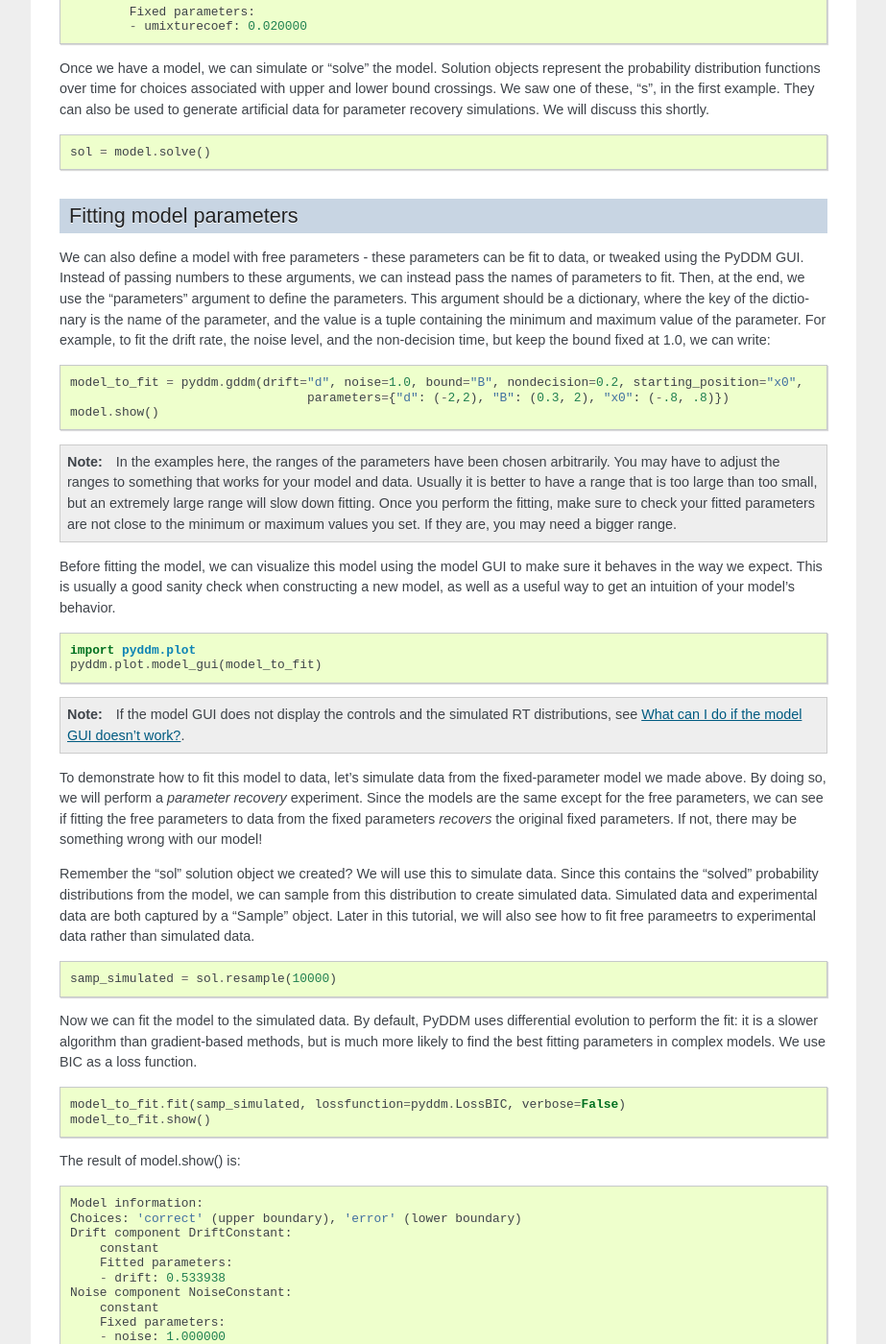
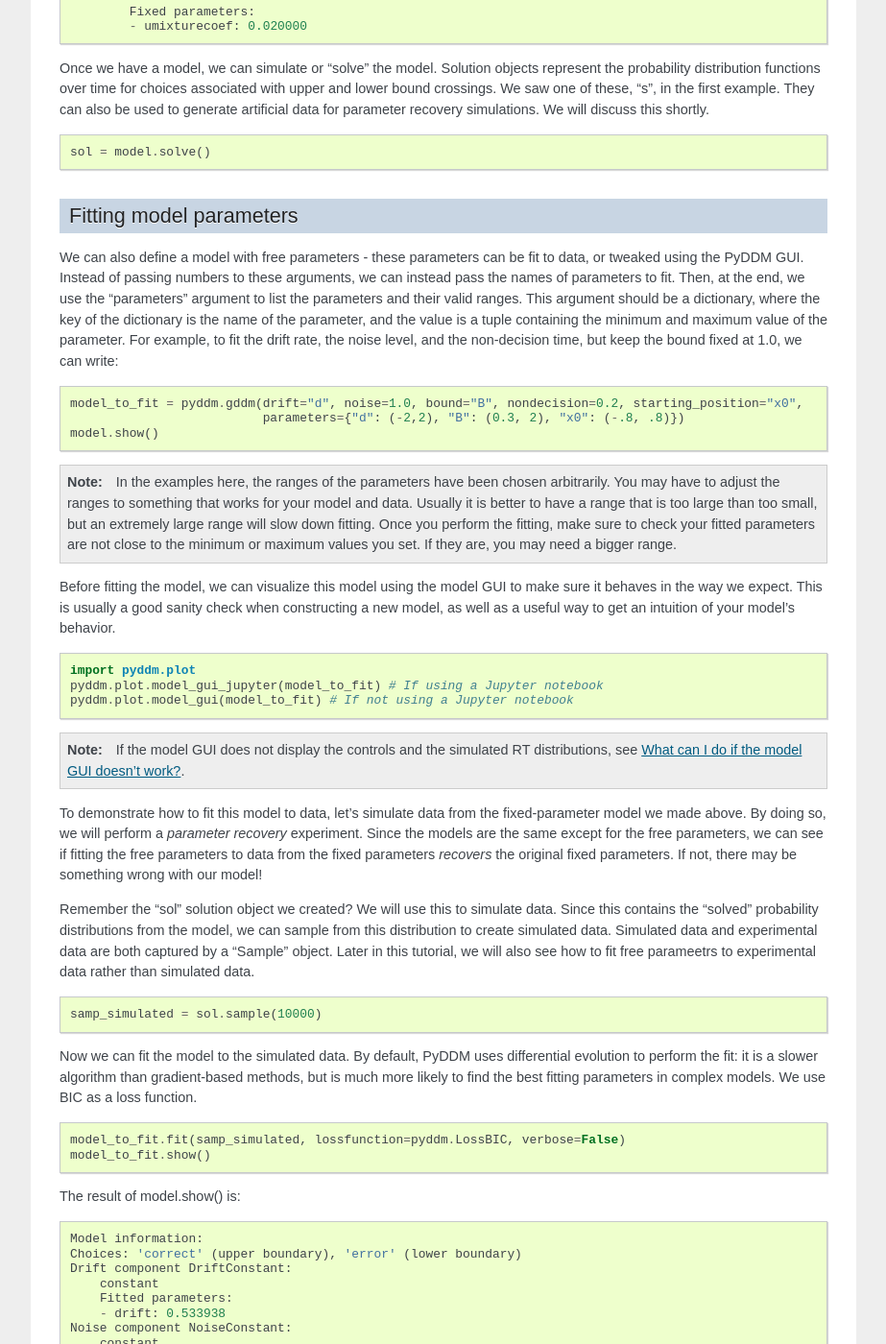
Before and after one commit to mwshinn/PyDDM, a Sphinx documentation site: the page built from doc/quickstart.rst, in a window 1280 px wide and 1400 px high, scrolled down 2190 px. Shown: the whole window at 96% size, without its empty margins (198-1121 px from the left). Built offline with Sphinx 7.4.7, drawn with Linux system fonts in a browser that asks for light colours; formulas are drawn with MathJax 3; some of the changed text lies outside the part shown.

Commit message:
Rename 'resample' to 'sample'

```diff
--- a/doc/downloads/gddms.py
+++ b/doc/downloads/gddms.py
@@ -9,9 +9,9 @@
 # End condition model
 
 # Start solve multiple conditions
-samp_coh3 = m.solve(conditions={"coh": .3}).resample(1000) # 1000 trials with coh=.3
-samp_coh6 = m.solve(conditions={"coh": .6}).resample(500) # 500 trials with coh=.6
-samp_coh0 = m.solve(conditions={"coh": 0}).resample(100) # 100 trials with coh=.6
+samp_coh3 = m.solve(conditions={"coh": .3}).sample(1000) # 1000 trials with coh=.3
+samp_coh6 = m.solve(conditions={"coh": .6}).sample(500) # 500 trials with coh=.6
+samp_coh0 = m.solve(conditions={"coh": 0}).sample(100) # 100 trials with coh=.6
 sample = samp_coh3 + samp_coh6 + samp_coh0 # This preserves information about the conditions
 # End solve multiple conditions
 
--- a/doc/downloads/oosimple.py
+++ b/doc/downloads/oosimple.py
@@ -19,7 +19,7 @@ sol = model.solve()
 
 # Now, sample from the model solution to create a new generated
 # sample.
-samp = sol.resample(1000)
+samp = sol.sample(1000)
 
 # Fit a model identical to the one described above on the newly
 # generated data so show that parameters can be recovered.
--- a/doc/downloads/rlddm.py
+++ b/doc/downloads/rlddm.py
@@ -25,7 +25,7 @@ def sim_rlddm(n_trials, n_sessions, reward_probabilities, alpha):
         for t in range(0, n_trials):
             # compute choice probabilities using softmax formula
             sol = m_sim.solve(conditions={"deltaq": qvals[1]-qvals[0]})
-            res = sol.resample(5).to_pandas_dataframe(drop_undecided=True) # We only use the first non-undecided trial
+            res = sol.sample(5).to_pandas_dataframe(drop_undecided=True) # We only use the first non-undecided trial
             r = np.random.randint(0, 5)
             choice.append(res['choice'][r]) # 1 for right and 0 for left
             rt.append(float(res['RT'][r]))
--- a/doc/downloads/simple.py
+++ b/doc/downloads/simple.py
@@ -25,13 +25,13 @@ sol = model.solve()
 
 # Start ModelFittableDef
 model_to_fit = pyddm.gddm(drift="d", noise=1.0, bound="B", nondecision=0.2, starting_position="x0",
-                                parameters={"d": (-2,2), "B": (0.3, 2), "x0": (-.8, .8)})
+                          parameters={"d": (-2,2), "B": (0.3, 2), "x0": (-.8, .8)})
 model.show()
 # End ModelFittableDef
 
 # Start ModelFittableAltDef
 model_to_fit = pyddm.gddm(drift=lambda d : d, noise=1.0, bound=lambda B : B, nondecision=0.2, starting_position=lambda x0 : x0,
-                                parameters={"d": (-2,2), "B": (0.3, 2), "x0": (-.8, .8)})
+                          parameters={"d": (-2,2), "B": (0.3, 2), "x0": (-.8, .8)})
 # End ModelFittableAltDef
 
 # Start ModelFittableAlt2Def
@@ -41,16 +41,17 @@ def another_func(B):
     return B
 third_function = lambda x0: x0
 model_to_fit = pyddm.gddm(drift=drift_function, noise=1.0, bound=another_func, nondecision=0.2, starting_position=third_function,
-                                parameters={"d": (-2,2), "B": (0.3, 2), "x0": (-.8, .8)})
+                          parameters={"d": (-2,2), "B": (0.3, 2), "x0": (-.8, .8)})
 # End ModelFittableAlt2Def
 
 # Start ModelGui
 import pyddm.plot
-pyddm.plot.model_gui(model_to_fit)
+pyddm.plot.model_gui_jupyter(model_to_fit) # If using a Jupyter notebook
+pyddm.plot.model_gui(model_to_fit) # If not using a Jupyter notebook
 # End ModelGui
 
 # Start Resample
-samp_simulated = sol.resample(10000)
+samp_simulated = sol.sample(10000)
 # End Resample
 
 # Start Fit
--- a/doc/faqs.rst
+++ b/doc/faqs.rst
@@ -260,7 +260,7 @@ a gold standard for determining the required sample size.  This allows you to
 determine how many trials you need in order to get the parameter variability
 you're willing to tolerate.  The idea is to build the model you want to fit,
 choose reasonable-ish default parameters, and then simulate several trials from
-that model using the :meth:`.Solution.resample` method.  After you simulate
+that model using the :meth:`.Solution.sample` method.  After you simulate
 these trials for different sample sizes, you fit the same model (but with
 Fittable parameters) to the generated data. Then, you can find how close the
 parameter estimates are to the actual parameters when you have different sample
--- a/doc/ooquickstart.rst
+++ b/doc/ooquickstart.rst
@@ -81,7 +81,7 @@ runs the simulation.  This model can be described as shown below:
 Solution objects represent the probability distribution functions over time for
 choices associated with upper and lower bound crossings.  By default, this is
 "correct" and "error" responses, respectively. As before, we can generate
-psuedo-data from this solved model with the :meth:`~.Solution.resample`
+psuedo-data from this solved model with the :meth:`~.Solution.sample`
 function:
 
 .. literalinclude:: downloads/oosimple.py
--- a/doc/quickstart.rst
+++ b/doc/quickstart.rst
@@ -123,11 +123,12 @@ Fitting model parameters
 We can also define a model with free parameters - these parameters can be fit to
 data, or tweaked using the PyDDM GUI.  Instead of passing numbers to these
 arguments, we can instead pass the names of parameters to fit.  Then, at the
-end, we use the "parameters" argument to define the parameters.  This argument
-should be a dictionary, where the key of the dictionary is the name of the
-parameter, and the value is a tuple containing the minimum and maximum value of
-the parameter.  For example, to fit the drift rate, the noise level, and the
-non-decision time, but keep the bound fixed at 1.0, we can write:
+end, we use the "parameters" argument to list the parameters and their valid
+ranges.  This argument should be a dictionary, where the key of the dictionary
+is the name of the parameter, and the value is a tuple containing the minimum
+and maximum value of the parameter.  For example, to fit the drift rate, the
+noise level, and the non-decision time, but keep the bound fixed at 1.0, we can
+write:
 
 .. literalinclude:: downloads/simple.py
    :language: python
@@ -374,10 +375,10 @@ must specify to the solve() method what conditions we want to use.  For example:
     m.solve(conditions={"coh": .3})
 
 If we fit the model using a Sample object, the Sample must have the given
-conditions in it.  When we simulate data with the resample() function, we can
-simulate from multiple conditions by solving the model for different sets of
-conditions, calling resample() on each Solution object, and then combining them
-by adding them together.  For example,
+conditions in it.  When we simulate data with the :meth:`~.Solution.sample`
+function, we can simulate from multiple conditions by solving the model for
+different sets of conditions, calling :meth:`~.Solution.sample` on each Solution
+object, and then combining them by adding them together.  For example,
 
 .. literalinclude:: downloads/gddms.py
    :language: python
@@ -724,7 +725,7 @@ To simulate models and generate artificial data:
    :class:`.Solution` object.  If you have multiple conditions, you must run
    :meth:`.Model.solve()` separately for each set of conditions and generate
    separate :class:`.Solution` objects.
-3. Run the :meth:`.Solution.resample()` method of the :class:`.Solution` object
+3. Run the :meth:`.Solution.sample()` method of the :class:`.Solution` object
    to generate a :class:`.Sample`.  If you have multiple :class:`.Solution`
    objects (for multiple task conditions), you will need to generate multiple
    :class:`.Sample` objects as well.  These can be added together with the "+"
--- a/unit_tests.py
+++ b/unit_tests.py
@@ -833,7 +833,7 @@ class TestMisc(TestCase):
         m = ddm.Model(choice_names=("Aaa", "b b"), dx=.002, dt=.002, T_dur=5, drift=ddm.DriftConstant(drift=3), name='xxx')
         s = m.solve()
         assert m.choice_names == s.choice_names
-        samp = s.resample(10)
+        samp = s.sample(10)
         assert s.choice_names == m.choice_names
         str(m)
         from pyddm import Model, DriftConstant, NoiseConstant, BoundConstant, ICPointSourceCenter, OverlayNone
@@ -899,6 +899,6 @@ class TestCSolver(TestCase):
 
 # TODO test if there is no overlay, then corr + err + undecided = 1
 # TODO test bounds that don't depend on t but do depend on conditions, mus like that, etc.
-# TODO test solution.resample in integration testing
+# TODO test solution.sample in integration testing
 # TODO test loss parallelization?
 # TODO test x and t in former auto_model (gddm)
```
Also changed, not shown: 2 other files.
